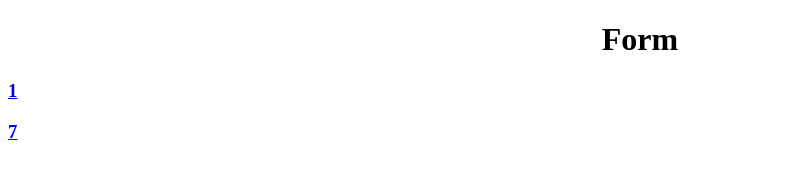
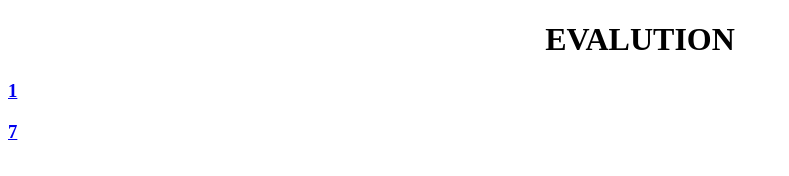
Before and after one commit to Nevilpala/work, a plain HTML site: page html/evalution/evalu.html in a window 1280 px wide. Shown: the whole page, without its empty margins (0-789 px from the left). Drawn offline with Linux system fonts and the light colour scheme.

Commit message:
Update evalu.html

```diff
--- a/html/evalution/evalu.html
+++ b/html/evalution/evalu.html
@@ -5,7 +5,7 @@
 	<title></title>
 </head>
 <body>
-	<h1 align="center">Form</h1>
+	<h1 align="center">EVALUTION</h1>
 	<h3><a href="./1/index.html">1</a><br></h3>
 	<h3><a href="./7/index.html">7</a><br></h3>
 
```
